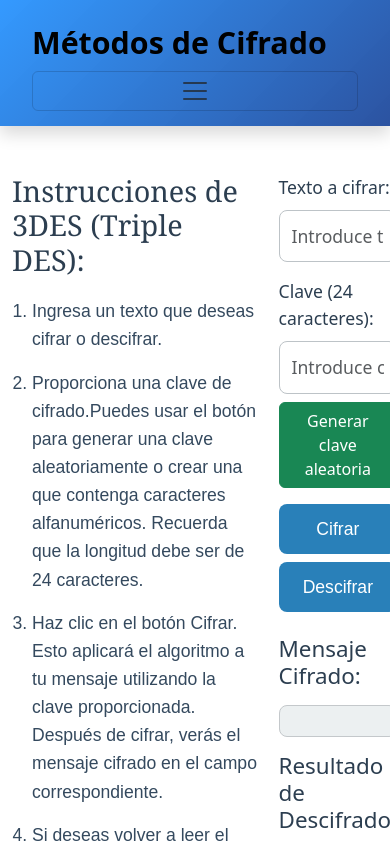
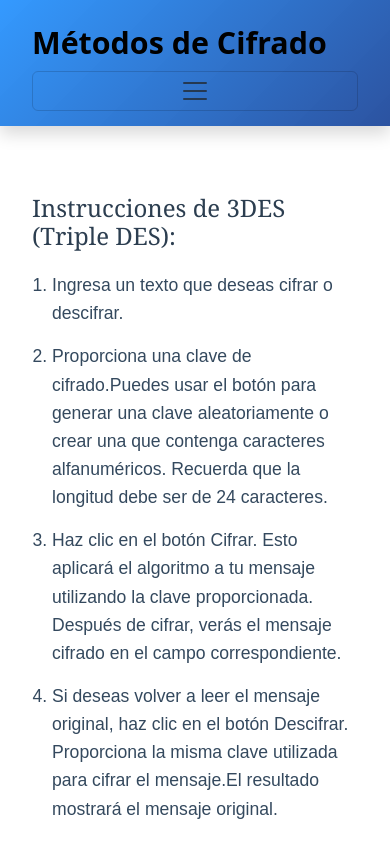
Before and after one commit to HailieTapia/cifradoT2, an Angular app: page /triple-des-cipher in a window 390 px wide. Shown: the top 844 px of the page. Built offline with nearby package versions, Linux system fonts and the light colour scheme.

Commit message:
modified:   src/app/cesar-cipher/cesar-cipher.component.css 	modified:   src/app/ecc-cipher/ecc-cipher.component.css 	modified:   src/app/escitala-cipher/escitala-cipher.component.css 	modified:   src/app/hash/hash.component.css 	modified:   src/app/triple-des-cipher/triple-des-cipher.component.css

```diff
--- a/src/app/cesar-cipher/cesar-cipher.component.css
+++ b/src/app/cesar-cipher/cesar-cipher.component.css
@@ -2,12 +2,18 @@
   display: flex;
   flex-direction: row; /* Mantener en una fila */
   width: 100%;
+  gap: 20px; /* Espacio entre columnas */
+}
+
+.instructions-container,
+.form-container {
+  flex: 1; /* Ocupa el mismo espacio */
+  min-width: 300px; /* Ancho mínimo para mejorar la legibilidad */
 }
 
 /* Estilo de la sección de instrucciones */
 .instructions-container {
-    flex: 1; /* Ocupa el 50% del espacio */
-    padding-right: 20px; /* Espacio a la derecha */
+  padding: 20px; /* Espacio interno */
 }
 
 .instructions-container h3 {
@@ -30,11 +36,6 @@
   font-family: 'Arial', sans-serif; /* Fuente limpia y legible */
 }
 
-  .instructions-container p {
-    font-size: 1.1rem;
-    color: #7f8c8d; /* Gris para subtítulos */
-  }
-
 .instructions-container pre {
   background-color: #ecf0f1;
   padding: 15px;
@@ -49,90 +50,32 @@
   flex: 1; /* Ocupa el 50% del espacio */
 }
 
-  .form-label {
-    font-size: 1.1rem;
-    color: #2c3e50;
-    margin-bottom: 10px;
+/* Estilo responsive para pantallas pequeñas */
+@media (max-width: 600px) {
+  .card-body {
+    flex-direction: column; /* Cambiar a columna en pantallas pequeñas */
+    gap: 20px; /* Espacio entre elementos */
+    padding: 10px; /* Relleno alrededor del contenedor */
   }
 
-  .form-control {
-    font-size: 1.1rem;
-    padding: 12px;
-    border: 1px solid #bdc3c7;
-    border-radius: 8px;
-    width: 100%;
-    box-sizing: border-box;
-    transition: border-color 0.3s ease, box-shadow 0.3s ease;
+  .instructions-container,
+  .form-container {
+    width: 100%; /* Asegurarse de ocupar todo el ancho */
+    padding: 10px; /* Espacio interno en móviles */
   }
 
-  .form-control:focus {
-    border-color: #2980b9; /* Azul más oscuro */
-    box-shadow: 0 0 8px rgba(41, 128, 185, 0.25); /* Efecto focus */
+  .instructions-container h3,
+  .form-label,
+  h4 {
+    font-size: 1.5rem; /* Ajustar tamaño de fuente para mejor legibilidad */
   }
 
-  .mb-3 {
-    margin-bottom: 20px; /* Más espacio entre elementos */
+  .form-control,
+  .btn-primary {
+    font-size: 1rem; /* Tamaño de fuente más pequeño para botones y entradas */
   }
 
-  /* Botón principal */
   .btn-primary {
-    background-color: #2980b9; /* Azul elegante */
-    color: white;
-    border: none;
-    border-radius: 8px;
-    padding: 12px 24px;
-    font-size: 1.1rem;
-    cursor: pointer;
-    transition: background-color 0.3s ease, transform 0.3s ease;
-    font-family: 'Arial', sans-serif; /* Fuente legible */
-  }
-
-  .btn-primary:hover {
-    background-color: #1c5984; /* Hover más oscuro */
-    transform: translateY(-2px); /* Efecto hover */
-  }
-  .btn-secondary {
-    background-color: #2980b9; /* Azul elegante */
-    color: white;
-    border: none;
-    border-radius: 8px;
-    margin-top:  8px;
-    padding: 12px 24px;
-    font-size: 1.1rem;
-    cursor: pointer;
-    transition: background-color 0.3s ease, transform 0.3s ease;
-    font-family: 'Arial', sans-serif; /* Fuente legible */
-  }
-
-  /* Estilo para la sección de resultado */
-  .mt-3 {
-    margin-top: 30px; /* Más margen */
-  }
-
-  h4 {
-    font-size: 1.4rem;
-    color: #2c3e50;
-    margin-bottom: 15px;
-  }
-
-  .alert {
-    font-size: 1.1rem;
-    color: #2c3e50;
-    background-color: #ecf0f1;
-    border-radius: 8px;
-    padding: 15px;
-    word-break: break-word;
-    font-family: 'Courier New', monospace;
-  }
-
-  /* Estilo responsive para pantallas pequeñas */
-  @media (max-width: 600px) {
-    .card {
-      flex-direction: column; /* Columnas en pantallas pequeñas */
-      gap: 30px;
-    }
-
-    .instructions-container, .form-container {
-      width: 100%; /* Ocupan el 100% del ancho */
+    padding: 10px; /* Relleno más pequeño para botones en móviles */
   }
 }
--- a/src/app/ecc-cipher/ecc-cipher.component.css
+++ b/src/app/ecc-cipher/ecc-cipher.component.css
@@ -2,12 +2,18 @@
   display: flex;
   flex-direction: row; /* Mantener en una fila */
   width: 100%;
+  gap: 20px; /* Espacio entre columnas */
+}
+
+.instructions-container,
+.form-container {
+  flex: 1; /* Ocupa el mismo espacio */
+  min-width: 300px; /* Ancho mínimo para mejorar la legibilidad */
 }
 
 /* Estilo de la sección de instrucciones */
 .instructions-container {
-    flex: 1; /* Ocupa el 50% del espacio */
-    padding-right: 20px; /* Espacio a la derecha */
+  padding: 20px; /* Espacio interno */
 }
 
 .instructions-container h3 {
@@ -30,11 +36,6 @@
   font-family: 'Arial', sans-serif; /* Fuente limpia y legible */
 }
 
-  .instructions-container p {
-    font-size: 1.1rem;
-    color: #7f8c8d; /* Gris para subtítulos */
-  }
-
 .instructions-container pre {
   background-color: #ecf0f1;
   padding: 15px;
@@ -49,90 +50,32 @@
   flex: 1; /* Ocupa el 50% del espacio */
 }
 
-  .form-label {
-    font-size: 1.1rem;
-    color: #2c3e50;
-    margin-bottom: 10px;
+/* Estilo responsive para pantallas pequeñas */
+@media (max-width: 600px) {
+  .card-body {
+    flex-direction: column; /* Cambiar a columna en pantallas pequeñas */
+    gap: 20px; /* Espacio entre elementos */
+    padding: 10px; /* Relleno alrededor del contenedor */
   }
 
-  .form-control {
-    font-size: 1.1rem;
-    padding: 12px;
-    border: 1px solid #bdc3c7;
-    border-radius: 8px;
-    width: 100%;
-    box-sizing: border-box;
-    transition: border-color 0.3s ease, box-shadow 0.3s ease;
+  .instructions-container,
+  .form-container {
+    width: 100%; /* Asegurarse de ocupar todo el ancho */
+    padding: 10px; /* Espacio interno en móviles */
   }
 
-  .form-control:focus {
-    border-color: #2980b9; /* Azul más oscuro */
-    box-shadow: 0 0 8px rgba(41, 128, 185, 0.25); /* Efecto focus */
+  .instructions-container h3,
+  .form-label,
+  h4 {
+    font-size: 1.5rem; /* Ajustar tamaño de fuente para mejor legibilidad */
   }
 
-  .mb-3 {
-    margin-bottom: 20px; /* Más espacio entre elementos */
+  .form-control,
+  .btn-primary {
+    font-size: 1rem; /* Tamaño de fuente más pequeño para botones y entradas */
   }
 
-  /* Botón principal */
   .btn-primary {
-    background-color: #2980b9; /* Azul elegante */
-    color: white;
-    border: none;
-    border-radius: 8px;
-    padding: 12px 24px;
-    font-size: 1.1rem;
-    cursor: pointer;
-    transition: background-color 0.3s ease, transform 0.3s ease;
-    font-family: 'Arial', sans-serif; /* Fuente legible */
-  }
-
-  .btn-primary:hover {
-    background-color: #1c5984; /* Hover más oscuro */
-    transform: translateY(-2px); /* Efecto hover */
-  }
-  .btn-secondary {
-    background-color: #2980b9; /* Azul elegante */
-    color: white;
-    border: none;
-    border-radius: 8px;
-    margin-top:  8px;
-    padding: 12px 24px;
-    font-size: 1.1rem;
-    cursor: pointer;
-    transition: background-color 0.3s ease, transform 0.3s ease;
-    font-family: 'Arial', sans-serif; /* Fuente legible */
-  }
-
-  /* Estilo para la sección de resultado */
-  .mt-3 {
-    margin-top: 30px; /* Más margen */
-  }
-
-  h4 {
-    font-size: 1.4rem;
-    color: #2c3e50;
-    margin-bottom: 15px;
-  }
-
-  .alert {
-    font-size: 1.1rem;
-    color: #2c3e50;
-    background-color: #ecf0f1;
-    border-radius: 8px;
-    padding: 15px;
-    word-break: break-word;
-    font-family: 'Courier New', monospace;
-  }
-
-  /* Estilo responsive para pantallas pequeñas */
-  @media (max-width: 600px) {
-    .card {
-      flex-direction: column; /* Columnas en pantallas pequeñas */
-      gap: 30px;
-    }
-
-    .instructions-container, .form-container {
-      width: 100%; /* Ocupan el 100% del ancho */
+    padding: 10px; /* Relleno más pequeño para botones en móviles */
   }
 }
--- a/src/app/escitala-cipher/escitala-cipher.component.css
+++ b/src/app/escitala-cipher/escitala-cipher.component.css
@@ -2,12 +2,18 @@
   display: flex;
   flex-direction: row; /* Mantener en una fila */
   width: 100%;
+  gap: 20px; /* Espacio entre columnas */
+}
+
+.instructions-container,
+.form-container {
+  flex: 1; /* Ocupa el mismo espacio */
+  min-width: 300px; /* Ancho mínimo para mejorar la legibilidad */
 }
 
 /* Estilo de la sección de instrucciones */
 .instructions-container {
-  flex: 1; /* Ocupa el 50% del espacio */
-  padding-right: 20px; /* Espacio a la derecha */
+  padding: 20px; /* Espacio interno */
 }
 
 .instructions-container h3 {
@@ -30,11 +36,6 @@
   font-family: 'Arial', sans-serif; /* Fuente limpia y legible */
 }
 
-.instructions-container p {
-  font-size: 1.1rem;
-  color: #7f8c8d; /* Gris para subtítulos */
-}
-
 .instructions-container pre {
   background-color: #ecf0f1;
   padding: 15px;
@@ -49,91 +50,32 @@
   flex: 1; /* Ocupa el 50% del espacio */
 }
 
-.form-label {
-  font-size: 1.1rem;
-  color: #2c3e50;
-  margin-bottom: 10px;
-}
-
-.form-control {
-  font-size: 1.1rem;
-  padding: 12px;
-  border: 1px solid #bdc3c7;
-  border-radius: 8px;
-  width: 100%;
-  box-sizing: border-box;
-  transition: border-color 0.3s ease, box-shadow 0.3s ease;
-}
-
-.form-control:focus {
-  border-color: #2980b9; /* Azul más oscuro */
-  box-shadow: 0 0 8px rgba(41, 128, 185, 0.25); /* Efecto focus */
-}
-
-.mb-3 {
-  margin-bottom: 20px; /* Más espacio entre elementos */
-}
-
-/* Botón principal */
-.btn-primary {
-  background-color: #2980b9; /* Azul elegante */
-  color: white;
-  border: none;
-  border-radius: 8px;
-  padding: 12px 24px;
-  font-size: 1.1rem;
-  cursor: pointer;
-  transition: background-color 0.3s ease, transform 0.3s ease;
-  font-family: 'Arial', sans-serif; /* Fuente legible */
-}
-
-.btn-primary:hover {
-  background-color: #1c5984; /* Hover más oscuro */
-  transform: translateY(-2px); /* Efecto hover */
-}
-.btn-secondary {
-  background-color: #2980b9; /* Azul elegante */
-  color: white;
-  border: none;
-  border-radius: 8px;
-  margin-top:  8px;
-  padding: 12px 24px;
-  font-size: 1.1rem;
-  cursor: pointer;
-  transition: background-color 0.3s ease, transform 0.3s ease;
-  font-family: 'Arial', sans-serif; /* Fuente legible */
-}
-
-/* Estilo para la sección de resultado */
-.mt-3 {
-  margin-top: 30px; /* Más margen */
-}
-
-h4 {
-  font-size: 1.4rem;
-  color: #2c3e50;
-  margin-bottom: 15px;
-}
-
-.alert {
-  font-size: 1.1rem;
-  color: #2c3e50;
-  background-color: #ecf0f1;
-  border-radius: 8px;
-  padding: 15px;
-  word-break: break-word;
-  font-family: 'Courier New', monospace;
-}
-
-
 /* Estilo responsive para pantallas pequeñas */
 @media (max-width: 600px) {
-  .card {
-    flex-direction: column; /* Columnas en pantallas pequeñas */
-    gap: 30px;
+  .card-body {
+    flex-direction: column; /* Cambiar a columna en pantallas pequeñas */
+    gap: 20px; /* Espacio entre elementos */
+    padding: 10px; /* Relleno alrededor del contenedor */
   }
 
-  .instructions-container, .form-container {
-    width: 100%; /* Ocupan el 100% del ancho */
+  .instructions-container,
+  .form-container {
+    width: 100%; /* Asegurarse de ocupar todo el ancho */
+    padding: 10px; /* Espacio interno en móviles */
+  }
+
+  .instructions-container h3,
+  .form-label,
+  h4 {
+    font-size: 1.5rem; /* Ajustar tamaño de fuente para mejor legibilidad */
+  }
+
+  .form-control,
+  .btn-primary {
+    font-size: 1rem; /* Tamaño de fuente más pequeño para botones y entradas */
+  }
+
+  .btn-primary {
+    padding: 10px; /* Relleno más pequeño para botones en móviles */
   }
 }
--- a/src/app/hash/hash.component.css
+++ b/src/app/hash/hash.component.css
@@ -2,12 +2,18 @@
   display: flex;
   flex-direction: row; /* Mantener en una fila */
   width: 100%;
+  gap: 20px; /* Espacio entre columnas */
+}
+
+.instructions-container,
+.form-container {
+  flex: 1; /* Ocupa el mismo espacio */
+  min-width: 300px; /* Ancho mínimo para mejorar la legibilidad */
 }
 
 /* Estilo de la sección de instrucciones */
 .instructions-container {
-    flex: 1; /* Ocupa el 50% del espacio */
-    padding-right: 20px; /* Espacio a la derecha */
+  padding: 20px; /* Espacio interno */
 }
 
 .instructions-container h3 {
@@ -30,11 +36,6 @@
   font-family: 'Arial', sans-serif; /* Fuente limpia y legible */
 }
 
-  .instructions-container p {
-    font-size: 1.1rem;
-    color: #7f8c8d; /* Gris para subtítulos */
-  }
-
 .instructions-container pre {
   background-color: #ecf0f1;
   padding: 15px;
@@ -49,78 +50,32 @@
   flex: 1; /* Ocupa el 50% del espacio */
 }
 
-  .form-label {
-    font-size: 1.1rem;
-    color: #2c3e50;
-    margin-bottom: 10px;
+/* Estilo responsive para pantallas pequeñas */
+@media (max-width: 600px) {
+  .card-body {
+    flex-direction: column; /* Cambiar a columna en pantallas pequeñas */
+    gap: 20px; /* Espacio entre elementos */
+    padding: 10px; /* Relleno alrededor del contenedor */
   }
 
-  .form-control {
-    font-size: 1.1rem;
-    padding: 12px;
-    border: 1px solid #bdc3c7;
-    border-radius: 8px;
-    width: 100%;
-    box-sizing: border-box;
-    transition: border-color 0.3s ease, box-shadow 0.3s ease;
+  .instructions-container,
+  .form-container {
+    width: 100%; /* Asegurarse de ocupar todo el ancho */
+    padding: 10px; /* Espacio interno en móviles */
   }
 
-  .form-control:focus {
-    border-color: #2980b9; /* Azul más oscuro */
-    box-shadow: 0 0 8px rgba(41, 128, 185, 0.25); /* Efecto focus */
+  .instructions-container h3,
+  .form-label,
+  h4 {
+    font-size: 1.5rem; /* Ajustar tamaño de fuente para mejor legibilidad */
   }
 
-  .mb-3 {
-    margin-bottom: 20px; /* Más espacio entre elementos */
+  .form-control,
+  .btn-primary {
+    font-size: 1rem; /* Tamaño de fuente más pequeño para botones y entradas */
   }
 
-  /* Botón principal */
   .btn-primary {
-    background-color: #2980b9; /* Azul elegante */
-    color: white;
-    border: none;
-    border-radius: 8px;
-    padding: 12px 24px;
-    font-size: 1.1rem;
-    cursor: pointer;
-    transition: background-color 0.3s ease, transform 0.3s ease;
-    font-family: 'Arial', sans-serif; /* Fuente legible */
-  }
-
-  .btn-primary:hover {
-    background-color: #1c5984; /* Hover más oscuro */
-    transform: translateY(-2px); /* Efecto hover */
-  }
-
-  /* Estilo para la sección de resultado */
-  .mt-3 {
-    margin-top: 30px; /* Más margen */
-  }
-
-  h4 {
-    font-size: 1.4rem;
-    color: #2c3e50;
-    margin-bottom: 15px;
-  }
-
-  .alert {
-    font-size: 1.1rem;
-    color: #2c3e50;
-    background-color: #ecf0f1;
-    border-radius: 8px;
-    padding: 15px;
-    word-break: break-word;
-    font-family: 'Courier New', monospace;
-  }
-
-  /* Estilo responsive para pantallas pequeñas */
-  @media (max-width: 600px) {
-    .card {
-      flex-direction: column; /* Columnas en pantallas pequeñas */
-      gap: 30px;
-    }
-
-    .instructions-container, .form-container {
-      width: 100%; /* Ocupan el 100% del ancho */
+    padding: 10px; /* Relleno más pequeño para botones en móviles */
   }
 }
--- a/src/app/triple-des-cipher/triple-des-cipher.component.css
+++ b/src/app/triple-des-cipher/triple-des-cipher.component.css
@@ -2,12 +2,18 @@
   display: flex;
   flex-direction: row; /* Mantener en una fila */
   width: 100%;
+  gap: 20px; /* Espacio entre columnas */
+}
+
+.instructions-container,
+.form-container {
+  flex: 1; /* Ocupa el mismo espacio */
+  min-width: 300px; /* Ancho mínimo para mejorar la legibilidad */
 }
 
 /* Estilo de la sección de instrucciones */
 .instructions-container {
-    flex: 1; /* Ocupa el 50% del espacio */
-    padding-right: 20px; /* Espacio a la derecha */
+  padding: 20px; /* Espacio interno */
 }
 
 .instructions-container h3 {
@@ -30,11 +36,6 @@
   font-family: 'Arial', sans-serif; /* Fuente limpia y legible */
 }
 
-  .instructions-container p {
-    font-size: 1.1rem;
-    color: #7f8c8d; /* Gris para subtítulos */
-  }
-
 .instructions-container pre {
   background-color: #ecf0f1;
   padding: 15px;
@@ -49,90 +50,32 @@
   flex: 1; /* Ocupa el 50% del espacio */
 }
 
-  .form-label {
-    font-size: 1.1rem;
-    color: #2c3e50;
-    margin-bottom: 10px;
+/* Estilo responsive para pantallas pequeñas */
+@media (max-width: 600px) {
+  .card-body {
+    flex-direction: column; /* Cambiar a columna en pantallas pequeñas */
+    gap: 20px; /* Espacio entre elementos */
+    padding: 10px; /* Relleno alrededor del contenedor */
   }
 
-  .form-control {
-    font-size: 1.1rem;
-    padding: 12px;
-    border: 1px solid #bdc3c7;
-    border-radius: 8px;
-    width: 100%;
-    box-sizing: border-box;
-    transition: border-color 0.3s ease, box-shadow 0.3s ease;
+  .instructions-container,
+  .form-container {
+    width: 100%; /* Asegurarse de ocupar todo el ancho */
+    padding: 10px; /* Espacio interno en móviles */
   }
 
-  .form-control:focus {
-    border-color: #2980b9; /* Azul más oscuro */
-    box-shadow: 0 0 8px rgba(41, 128, 185, 0.25); /* Efecto focus */
+  .instructions-container h3,
+  .form-label,
+  h4 {
+    font-size: 1.5rem; /* Ajustar tamaño de fuente para mejor legibilidad */
   }
 
-  .mb-3 {
-    margin-bottom: 20px; /* Más espacio entre elementos */
+  .form-control,
+  .btn-primary {
+    font-size: 1rem; /* Tamaño de fuente más pequeño para botones y entradas */
   }
 
-  /* Botón principal */
   .btn-primary {
-    background-color: #2980b9; /* Azul elegante */
-    color: white;
-    border: none;
-    border-radius: 8px;
-    padding: 12px 24px;
-    font-size: 1.1rem;
-    cursor: pointer;
-    transition: background-color 0.3s ease, transform 0.3s ease;
-    font-family: 'Arial', sans-serif; /* Fuente legible */
-  }
-
-  .btn-primary:hover {
-    background-color: #1c5984; /* Hover más oscuro */
-    transform: translateY(-2px); /* Efecto hover */
-  }
-  .btn-secondary {
-    background-color: #2980b9; /* Azul elegante */
-    color: white;
-    border: none;
-    border-radius: 8px;
-    margin-top:  8px;
-    padding: 12px 24px;
-    font-size: 1.1rem;
-    cursor: pointer;
-    transition: background-color 0.3s ease, transform 0.3s ease;
-    font-family: 'Arial', sans-serif; /* Fuente legible */
-  }
-
-  /* Estilo para la sección de resultado */
-  .mt-3 {
-    margin-top: 30px; /* Más margen */
-  }
-
-  h4 {
-    font-size: 1.4rem;
-    color: #2c3e50;
-    margin-bottom: 15px;
-  }
-
-  .alert {
-    font-size: 1.1rem;
-    color: #2c3e50;
-    background-color: #ecf0f1;
-    border-radius: 8px;
-    padding: 15px;
-    word-break: break-word;
-    font-family: 'Courier New', monospace;
-  }
-
-  /* Estilo responsive para pantallas pequeñas */
-  @media (max-width: 600px) {
-    .card {
-      flex-direction: column; /* Columnas en pantallas pequeñas */
-      gap: 30px;
-    }
-
-    .instructions-container, .form-container {
-      width: 100%; /* Ocupan el 100% del ancho */
+    padding: 10px; /* Relleno más pequeño para botones en móviles */
   }
 }
```
Lines whose indentation alone changed are shown as unchanged.
